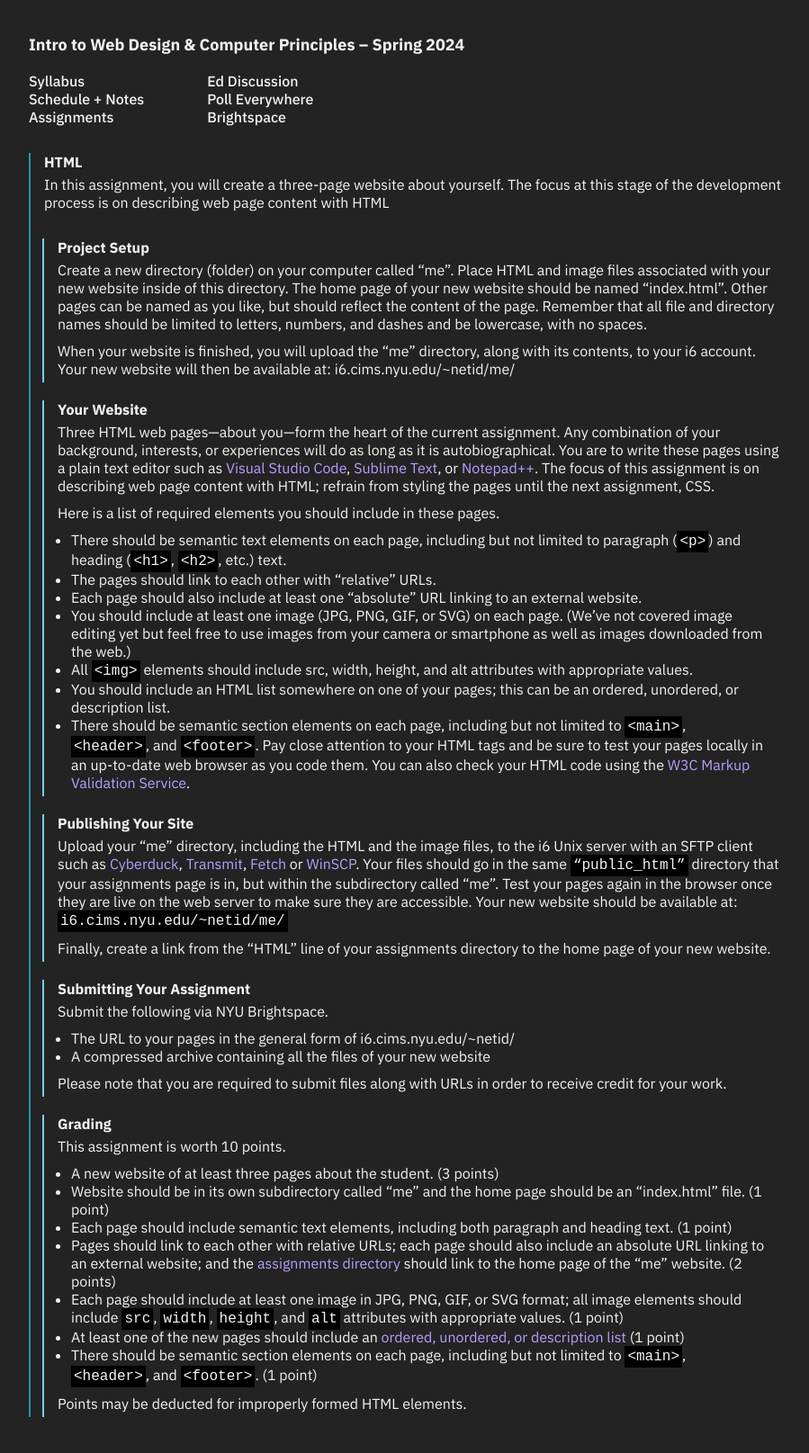
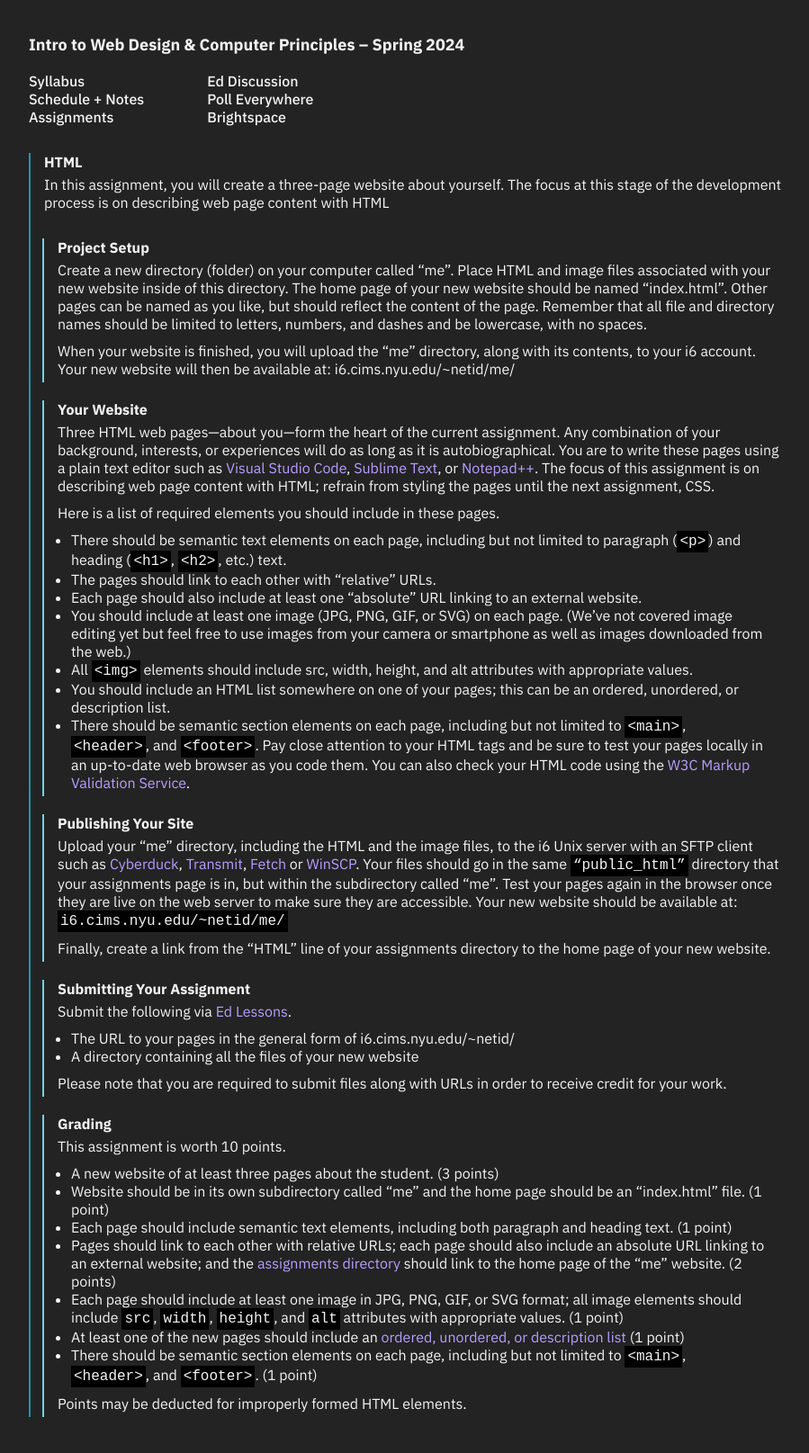
Before and after one commit to emilydidthis/CSCI-UA.0004-Spring24, a Jekyll site: the page built from assignments/02.markdown, in a window 1280 px wide. Shown: the whole page at 90% size, without its empty margins (8-907 px from the left). Built offline with Jekyll 4.4.1, drawn with Linux system fonts in a browser that asks for light colours.

Commit message:
fixing assignment #2 instructions

```diff
--- a/assignments/02.markdown
+++ b/assignments/02.markdown
@@ -44,10 +44,10 @@ Finally, create a link from the “HTML” line of your assignments directory to
 <div class="section-break"><br></div>
 
 ### Submitting Your Assignment
-Submit the following via NYU Brightspace.
+Submit the following via [Ed Lessons](https://edstem.org/us/courses/54452/lessons/91602/slides/506395).
 
 - The URL to your pages in the general form of i6.cims.nyu.edu/~netid/
-- A compressed archive containing all the files of your new website
+- A directory containing all the files of your new website
 
 Please note that you are required to submit files along with URLs in order to receive credit for your work.
 
```
